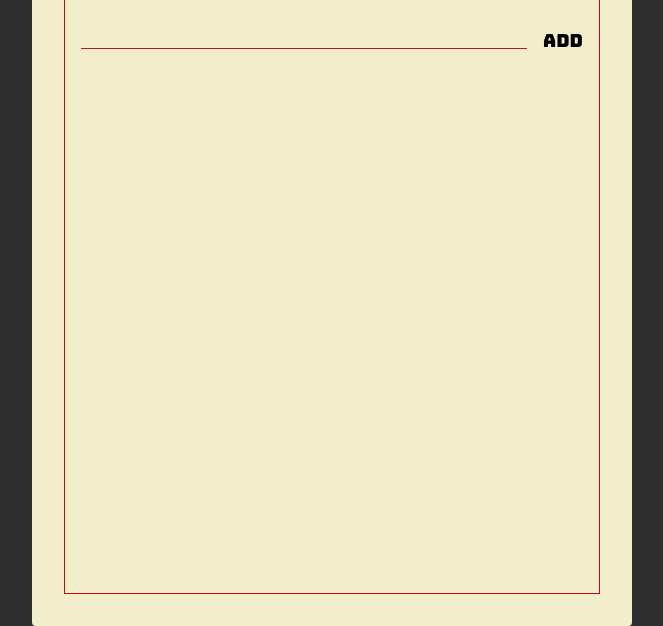
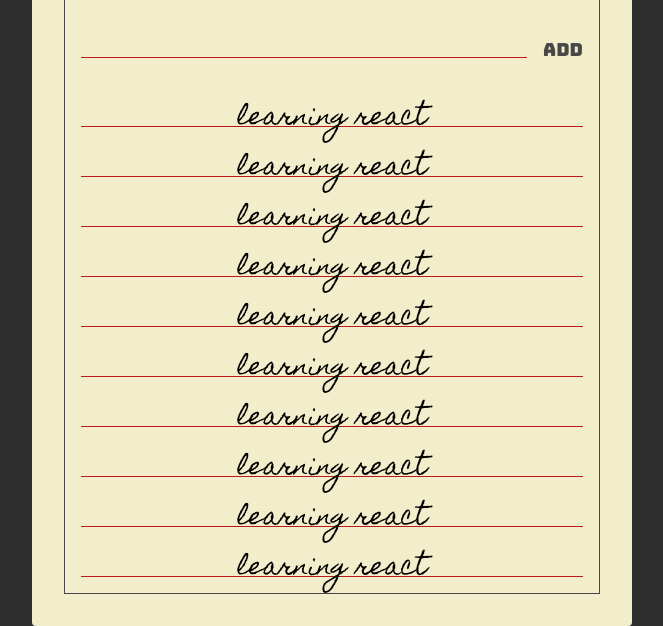
Before and after one commit to zinnly182/react-belajar-permulaan, a website: page index.html in a window 1280 px wide. Shown: the part 174-800 px from the top of the page, without its empty margins (308-971 px from the left). Drawn offline with Linux system fonts and the light colour scheme.

Commit message:
5.todo list section

```diff
--- a/index.html
+++ b/index.html
@@ -15,7 +15,7 @@
     <div class="container">
       <div class="frame">
         <section class="header">
-          <button class="header-btn">Add</button>
+          <button class="header-btn main-black-color">Add</button>
           <h1 class="header-title">Todo List</h1>
           <button class="header-btn main-red-collor">Clear</button>
         </section>
@@ -23,10 +23,40 @@
         <section class=add>
           <form class="add-form">
             <input type="text" class="add-input">
-            <button class="add-btn">Add</button>
+            <button class="add-btn main-black-color">Add</button>
           </form>
 
-        </div>
-    </div>
+          <section class="todos">
+            <div class="todo">
+              <span class="todo-text">learning react</span>
+              </div>
+              <div class="todo">
+                  <span class="todo-text">learning react</span>
+                  </div>
+                  <div class="todo">
+                      <span class="todo-text">learning react</span>
+                      </div>
+                      <div class="todo">
+                          <span class="todo-text">learning react</span>
+                          </div>
+                          <div class="todo">
+                              <span class="todo-text">learning react</span>
+                              </div>
+                              <div class="todo">
+                                  <span class="todo-text">learning react</span>
+                                  </div>
+                                  <div class="todo">
+                                      <span class="todo-text">learning react</span>
+                                      </div>
+                                      <div class="todo">
+                                          <span class="todo-text">learning react</span>
+                                          </div>
+                                          <div class="todo">
+                                              <span class="todo-text">learning react</span>
+                                              </div>
+                                              <div class="todo">
+                                                  <span class="todo-text">learning react</span>
+                                                  </div>
+
   </body>
 </html>
--- a/style.css
+++ b/style.css
@@ -4,10 +4,16 @@
 
 :root {
   --main-red-color: #b81919;
+
+  --main-black-color: #484848;
 }
 
 .main-red-collor {
   color: var(--main-red-color);
+}
+
+.main-black-color {
+  color: var(--main-black-color);
 }
 
 html {
@@ -41,10 +47,12 @@
 }
 
 .frame {
-  border: 1px solid #cf0909;
+  border: 1px solid var(--main-black-color);
   height: 100%;
+
   display: flex;
   flex-direction: column;
+  justify-content: space-between;
 }
 
 .header {
@@ -55,6 +63,8 @@
 .header-title {
   flex: 1;
   text-align: center;
+
+  color: var(--main-black-color);
   font-size: 3.6rem;
   font-family: "homemade apple", sans-serif;
   text-transform: lowercase;
@@ -70,6 +80,14 @@
   background: unset;
   outline: unset;
   border: unset;
+}
+
+.header-btn.main-red-collor:active {
+  text-shadow: 1px 1px 2px var(--main-red-color);
+}
+
+.header-btn.main-black-color:active {
+  text-shadow: 1px 1px 2px var(--main-black-color);
 }
 
 .add {
@@ -107,3 +125,30 @@
   background: unset;
   outline: unset;
 }
+
+.add-btn.main-black-color:active {
+  text-shadow: 1px 1px 2px var(--main-black-color);
+}
+
+.todos {
+  display: flex;
+  flex-direction: column;
+}
+
+.todo {
+  position: relative;
+  flex: 1 0 auto;
+  text-align: center;
+
+  min-height: 34px;
+  margin: 16px 0 0;
+  font-family: "homemade apple", sans-serif;
+  font-size: 24px;
+  border-bottom: 1px solid var(--main-red-color);
+}
+
+.todo-text {
+  position: absolute;
+  left: 50%;
+  transform: translate(-50%);
+}
```
